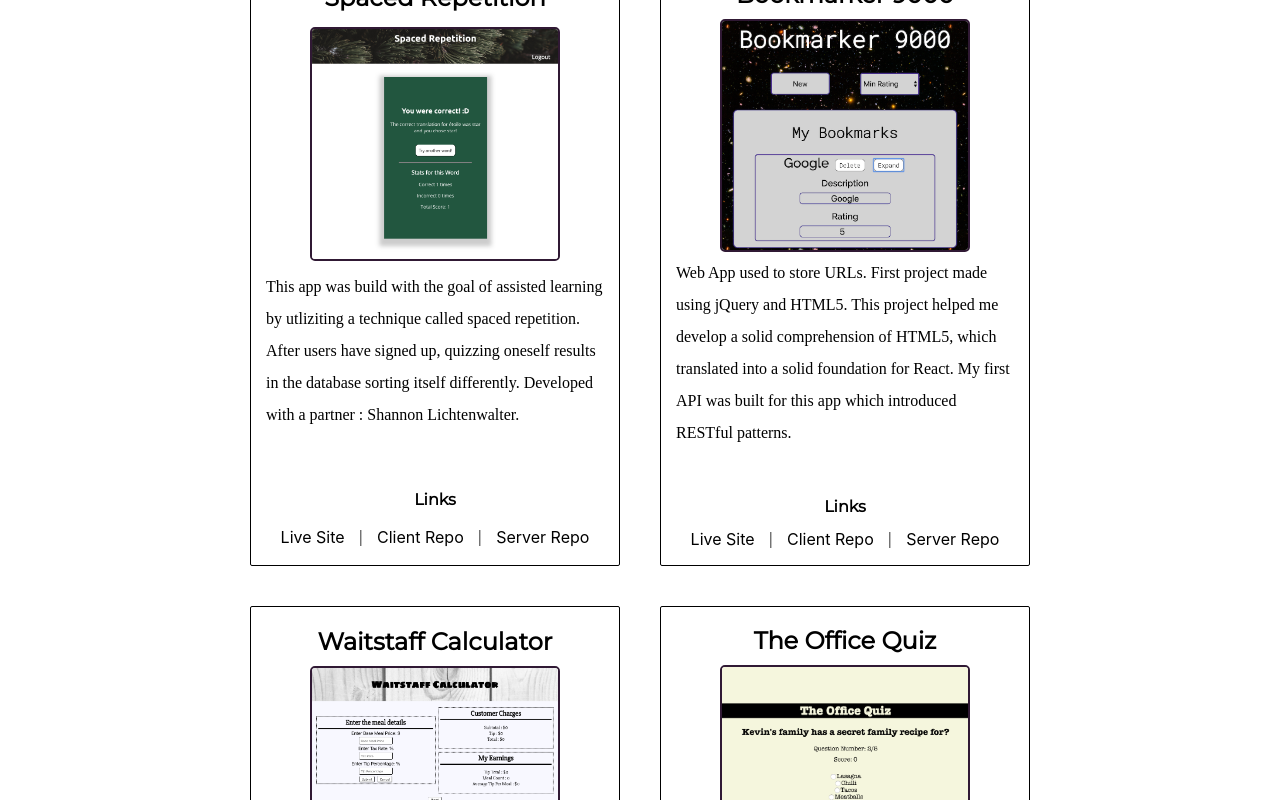
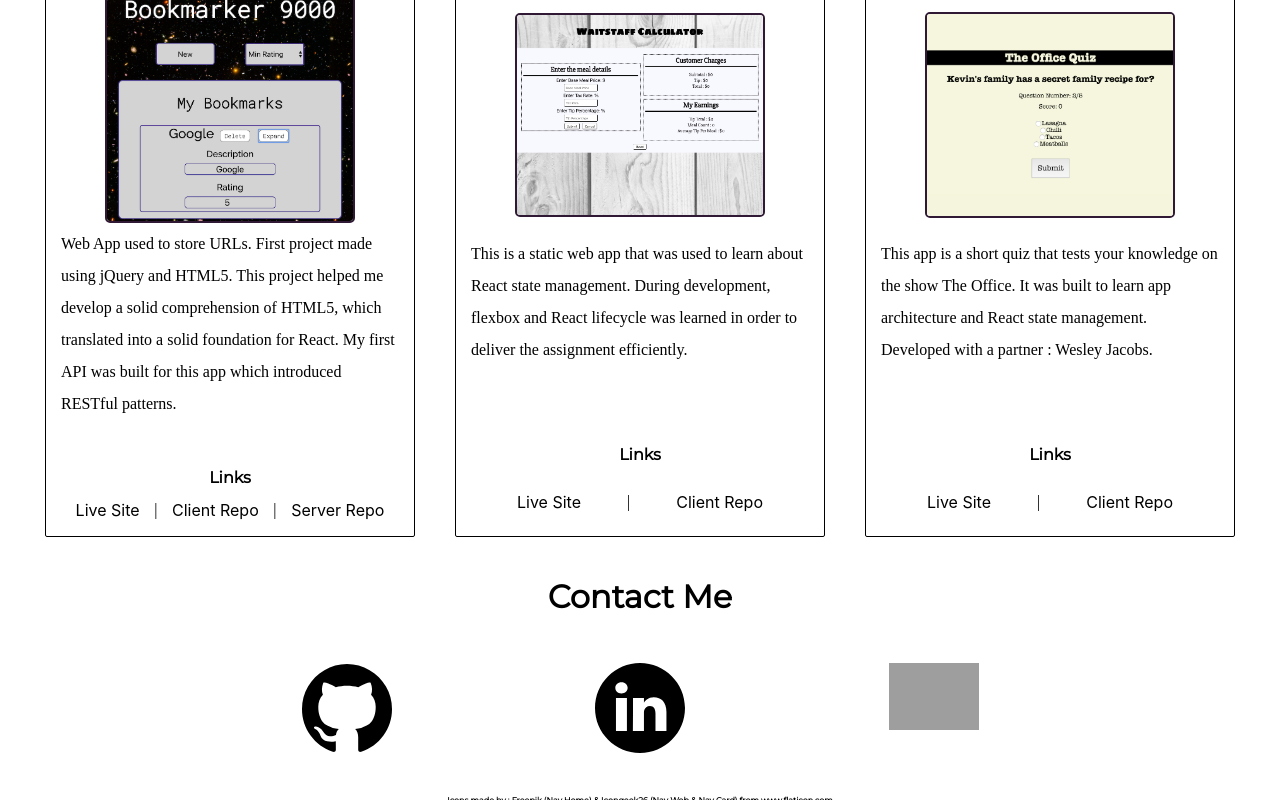
Before and after one commit to hernandez-crypto/portfolio, a React (Create React App) app: page / in a window 1280 px wide. Shown: the part 2000-2800 px from the top of the page. Built offline with nearby package versions, Linux system fonts and the light colour scheme; grey boxes are pictures that could not be loaded; some icons are missing; a web font is replaced by a local one.

Commit message:
three items per column

```diff
--- a/src/components/Projects/Projects.css
+++ b/src/components/Projects/Projects.css
@@ -31,7 +31,7 @@
   display: flex;
   justify-content: center;
   flex-wrap: wrap;
-  max-width: 1100px;
+  max-width: 1300px;
   margin: 0 auto;
 }
 .picStyles {
--- a/src/index.css
+++ b/src/index.css
@@ -56,7 +56,7 @@ a:hover {
   border: 2px solid white;
   border-radius: 5px;
   margin: 0 auto;
-  max-width: 1100px;
+  max-width: 1200px;
 }
 .sectionStyles h2 {
   font-size: 2rem;
```
